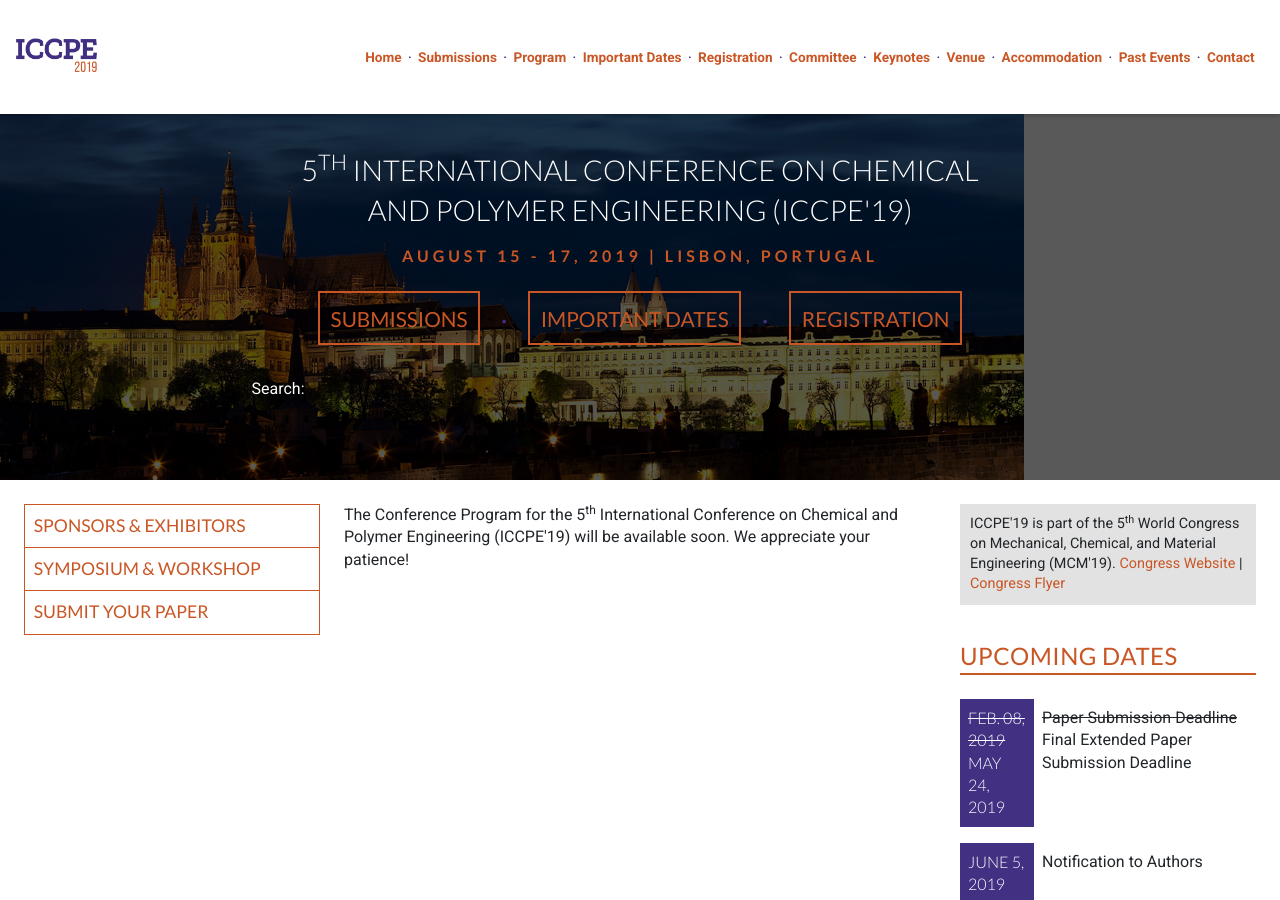
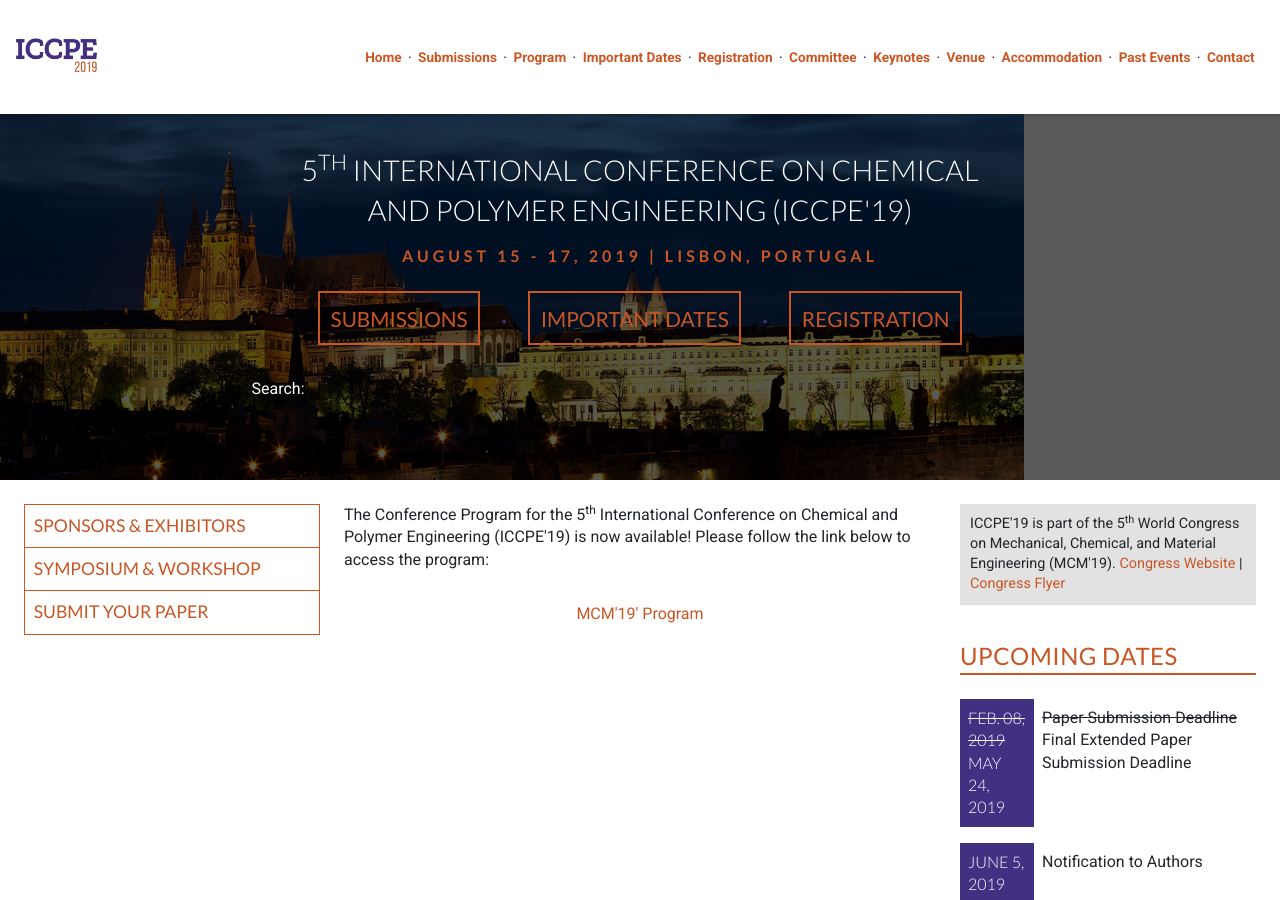
Before and after one commit to intaset/cpeconference, a Jekyll site: the page built from program.html, in a window 1280 px wide and 900 px high. Built offline with Jekyll 4.4.1, drawn with Linux system fonts in a browser that asks for light colours; nearby versions of some CDN libraries; Markdown is read by kramdown in place of the engine named in the settings; comment, search, counter and statistics services are not loaded.

Commit message:
update program

```diff
--- a/program.html
+++ b/program.html
@@ -7,10 +7,8 @@ keyword: applied chemistry conference, polymer processing conference, petroleum
 
 <div class="unit unit-s-1 unit-m-1-4-1 unit-l-1-4-1">
   <div class="unit-spacer content">
-    <p class="body">The Conference Program for the 5<sup>th</sup> International Conference on Chemical and Polymer Engineering (ICCPE'19) will be available soon. We appreciate your patience!</p>
+     <p class="body">The Conference Program for the 5<sup>th</sup> International Conference on Chemical and Polymer Engineering (ICCPE'19) is now available! Please follow the link below to access the program:</p>
 
-    <!-- <p class="body">The Conference Program for the 5<sup>th</sup> International Conference on Chemical and Polymer Engineering (ICCPE'19) is now available! Please follow the link below to access the program:</p>
-
-    <p align="center"><a href="../MCM17_Program.pdf" class="body-link">MCM17 Program</a></p> -->
+    <p align="center"><a href="https://2019.mcmcongress.com/program/" class="body-link">MCM'19' Program</a></p>
   </div>
   </div>
```
Also changed, not shown: 1 other file.
